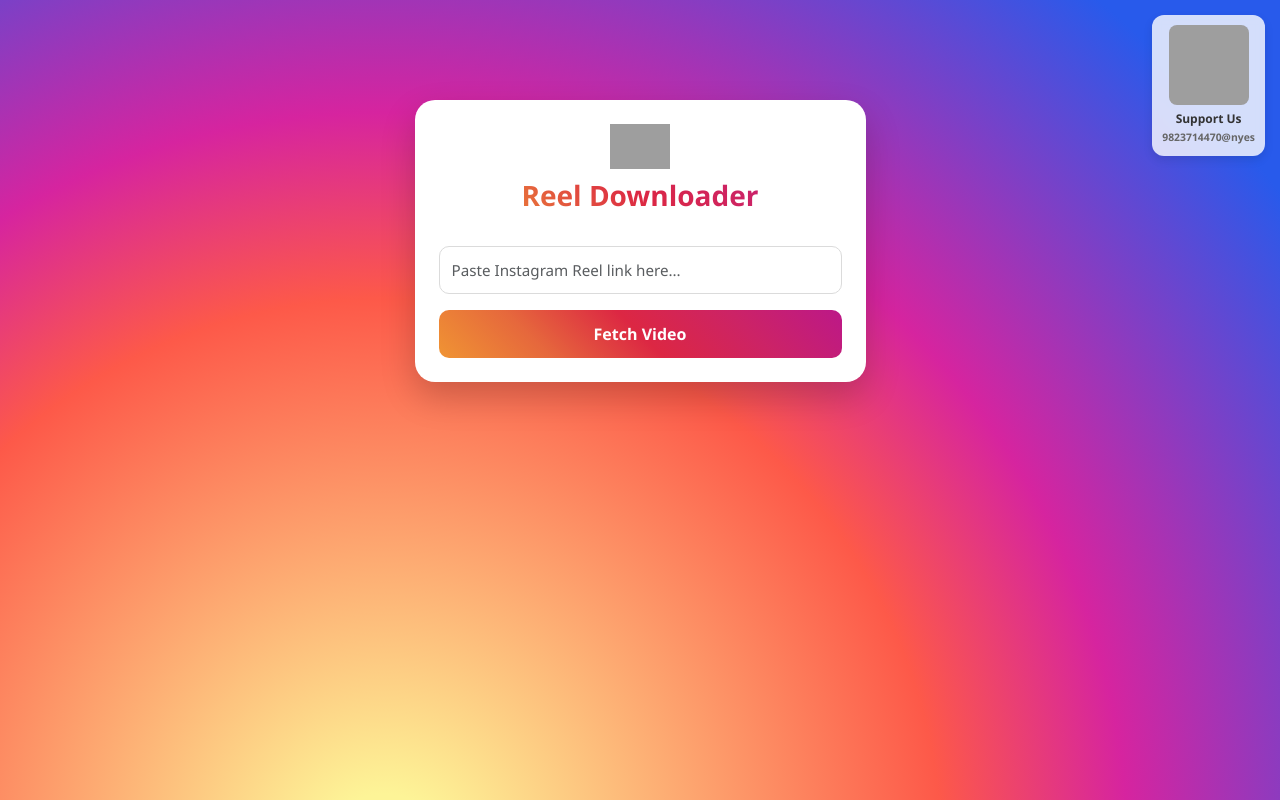
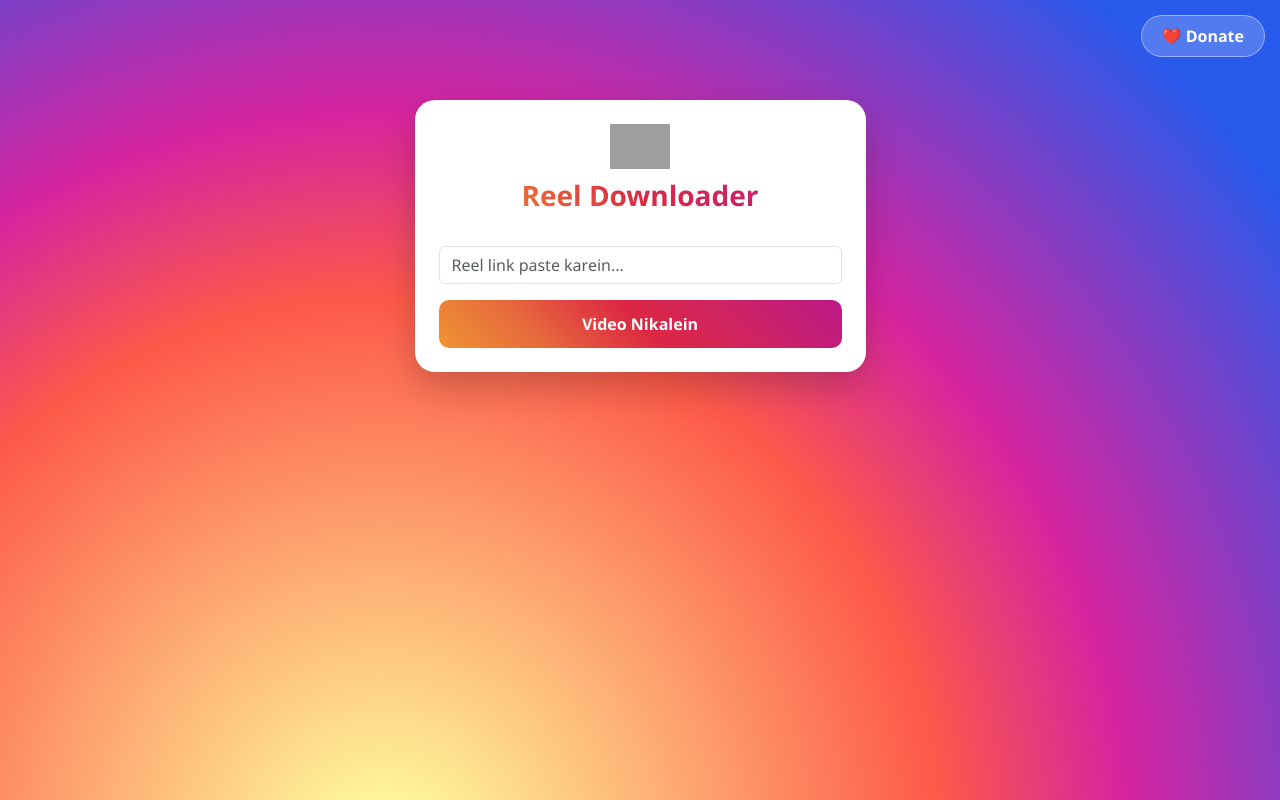
Before and after one commit to v1kr4m-4u/insta-reel-download-pro, a Flask app: page / in a window 1280 px wide. Run offline with Flask 3, Linux system fonts and the light colour scheme; grey boxes are pictures that could not be loaded.

Commit message:
index.html

```diff
--- a/templates/index.html
+++ b/templates/index.html
@@ -6,57 +6,70 @@
     <title>Premium Insta Reel Downloader</title>
     <link href="https://cdn.jsdelivr.net/npm/bootstrap@5.3.0/dist/css/bootstrap.min.css" rel="stylesheet">
     <style>
-        /* Instagram Gradient Background */
         body {
             background: radial-gradient(circle at 30% 107%, #fdf497 0%, #fdf497 5%, #fd5949 45%,#d6249f 60%,#285AEB 90%);
             font-family: 'Segoe UI', Roboto, Helvetica, Arial, sans-serif;
             min-height: 100vh;
             padding-top: 20px;
-            color: #262626;
         }
 
-        /* QR Code Styling (Top Right) */
-        .qr-header {
+        /* Donate Section (Top Right) */
+        .donate-section {
             position: absolute;
             top: 15px;
             right: 15px;
             text-align: center;
-            background: rgba(255, 255, 255, 0.8);
-            padding: 10px;
-            border-radius: 12px;
-            box-shadow: 0 4px 10px rgba(0,0,0,0.1);
-            backdrop-filter: blur(5px);
+            z-index: 100;
         }
-        .qr-header img {
-            width: 80px;
-            height: 80px;
-            border-radius: 8px;
+        .donate-btn {
+            background: rgba(255, 255, 255, 0.2);
+            backdrop-filter: blur(10px);
+            border: 1px solid rgba(255, 255, 255, 0.4);
+            color: white;
+            font-weight: bold;
+            padding: 8px 20px;
+            border-radius: 30px;
+            cursor: pointer;
+            transition: 0.3s;
         }
-        .qr-header p {
-            margin: 5px 0 0;
-            font-size: 0.75rem;
-            font-weight: bold;
-            color: #333;
+        .donate-btn:hover {
+            background: white;
+            color: #dc2743;
         }
 
-        /* Main Card Styling */
+        /* Hidden QR Card */
+        .qr-card {
+            display: none;
+            position: absolute;
+            top: 55px;
+            right: 0;
+            background: white;
+            padding: 15px;
+            border-radius: 15px;
+            box-shadow: 0 10px 25px rgba(0,0,0,0.2);
+            width: 180px;
+        }
+        .qr-card img {
+            width: 100%;
+            border-radius: 10px;
+        }
+        .qr-card p {
+            font-size: 0.8rem;
+            margin-top: 10px;
+            color: #333;
+            font-weight: 600;
+        }
+
         .card {
             border-radius: 20px;
             border: none;
             box-shadow: 0 15px 35px rgba(0,0,0,0.2);
-            margin-top: 80px; /* Space for logo/QR */
+            margin-top: 80px;
             background: #fff;
         }
 
-        /* Instagram Logo Section */
-        .logo-section {
-            text-align: center;
-            margin-bottom: 25px;
-        }
-        .logo-section img {
-            width: 60px; /* Insta icon size */
-            margin-bottom: 10px;
-        }
+        .logo-section { text-align: center; margin-bottom: 25px; }
+        .logo-section img { width: 60px; margin-bottom: 10px; }
         .logo-section h3 {
             font-weight: 700;
             background: -webkit-linear-gradient(45deg, #f09433, #e6683c, #dc2743, #cc2366, #bc1888);
@@ -64,126 +77,72 @@
             -webkit-text-fill-color: transparent;
         }
 
-        /* Premium Input styling */
-        .form-control {
-            border-radius: 10px;
-            border: 1px solid #dbdbdb;
-            padding: 12px;
-            font-size: 0.95rem;
-        }
-        .form-control:focus {
-            border-color: #a307ba;
-            box-shadow: 0 0 0 0.2rem rgba(199, 21, 133, 0.15);
+        .insta-btn {
+            background: linear-gradient(45deg, #f09433 0%, #e6683c 25%, #dc2743 50%, #cc2366 75%, #bc1888 100%);
+            color: white; border: none; font-weight: bold; padding: 12px; border-radius: 10px;
         }
 
-        /* Insta Style Button */
-        .insta-btn {
-            background: linear-gradient(45deg, #f09433 0%, #e6683c 25%, #dc2743 50%, #cc2366 75%, #bc1888 100%);
-            color: white;
-            border: none;
-            font-weight: bold;
-            padding: 12px;
-            border-radius: 10px;
-            transition: transform 0.2s ease;
-        }
-        .insta-btn:hover {
-            opacity: 0.95;
-            color: white;
-            transform: translateY(-2px);
-        }
-        .insta-btn:disabled {
-            background: #dbdbdb;
-        }
-
-        /* Preview Area */
         #loading-section { display: none; margin-top: 25px; text-align: center; }
-        .spinner-border { color: #dc2743; } /* Insta red spinner */
-
-        video {
-            width: 100%;
-            border-radius: 15px;
-            margin-top: 20px;
-            border: 2px solid #efefef;
-            box-shadow: 0 5px 15px rgba(0,0,0,0.05);
-        }
-        .preview-label { font-size: 0.9rem; color: #8e8e8e; font-weight: 600; margin-top: 15px; text-align: center; }
-
-        /* Download Button */
-        .download-btn {
-            background-color: #0095f6; /* Insta blue */
-            color: white;
-            font-weight: 600;
-            border-radius: 10px;
-            padding: 10px;
-        }
-        .download-btn:hover {
-            background-color: #1877f2;
-            color: white;
-        }
-
+        video { width: 100%; border-radius: 15px; margin-top: 20px; border: 2px solid #efefef; }
     </style>
 </head>
 <body>
 
-<div class="qr-header">
-    <img src="https://api.qrserver.com/v1/create-qr-code/?size=150x150&data=upi://pay?pa=9823714470@nyes&pn=InstaDownloader&cu=INR" alt="UPI QR Code">
-    <p>Support Us<br><span style="font-size:0.65rem; color:#666;">9823714470@nyes</span></p>
+<div class="donate-section">
+    <button class="donate-btn" onclick="toggleQR()">❤️ Donate</button>
+    <div class="qr-card" id="qrCard">
+        <img src="https://api.qrserver.com/v1/create-qr-code/?size=150x150&data=upi://pay?pa=9823714470@nyes&pn=InstaDownloader&cu=INR" alt="QR">
+        <p>Scan to Support!</p>
+    </div>
 </div>
 
 <div class="container">
     <div class="row justify-content-center">
-        <div class="col-md-5 col-sm-10">
+        <div class="col-md-5">
             <div class="card p-4">
-
                 <div class="logo-section">
-                    <img src="https://upload.wikimedia.org/wikipedia/commons/a/a5/Instagram_icon.png" alt="Instagram Logo">
+                    <img src="https://upload.wikimedia.org/wikipedia/commons/a/a5/Instagram_icon.png" alt="Logo">
                     <h3>Reel Downloader</h3>
                 </div>
 
                 <form id="instaForm" method="POST">
                     <div class="mb-3">
-                        <input type="text" name="url" id="urlInput" class="form-control" placeholder="Paste Instagram Reel link here..." required>
+                        <input type="text" name="url" class="form-control" placeholder="Reel link paste karein..." required>
                     </div>
-                    <button type="submit" id="submitBtn" class="btn insta-btn w-100">Fetch Video</button>
+                    <button type="submit" id="submitBtn" class="btn insta-btn w-100">Video Nikalein</button>
                 </form>
 
                 <div id="loading-section">
-                    <div class="spinner-border" role="status"></div>
-                    <p class="mt-2 text-muted" style="font-size:0.9rem;">Securing your video... Please wait.</p>
+                    <div class="spinner-border text-danger" role="status"></div>
+                    <p class="mt-2 text-muted">Taiyaar ho raha hai...</p>
                 </div>
 
                 {% if video_url %}
                 <div id="preview-box">
-                    <p class="preview-label">Preview</p>
                     <video controls autoplay muted loop>
                         <source src="{{ video_url }}" type="video/mp4">
-                        Your browser does not support the video tag.
                     </video>
                     <div class="mt-3">
-                        <a href="{{ video_url }}" class="btn download-btn w-100" download="instagram_reels.mp4">Download Now</a>
+                        <a href="{{ video_url }}" class="btn btn-primary w-100" style="background-color: #0095f6; border:none;" download>Download Now</a>
                     </div>
                 </div>
                 {% endif %}
-
             </div>
         </div>
     </div>
 </div>
 
 <script>
+    function toggleQR() {
+        const qr = document.getElementById('qrCard');
+        qr.style.display = (qr.style.display === 'block') ? 'none' : 'block';
+    }
+
     const form = document.getElementById('instaForm');
-    const loader = document.getElementById('loading-section');
-    const submitBtn = document.getElementById('submitBtn');
-    const previewBox = document.getElementById('preview-box');
-
     form.onsubmit = function() {
-        // Show Spinner
-        loader.style.display = 'block';
-        // Disable Button
-        submitBtn.disabled = true;
-        submitBtn.innerText = "Processing...";
-        // Hide old preview if submitting new link
-        if(previewBox) previewBox.style.display = 'none';
+        document.getElementById('loading-section').style.display = 'block';
+        document.getElementById('submitBtn').disabled = true;
+        if(document.getElementById('preview-box')) document.getElementById('preview-box').style.display = 'none';
     };
 </script>
 
```
